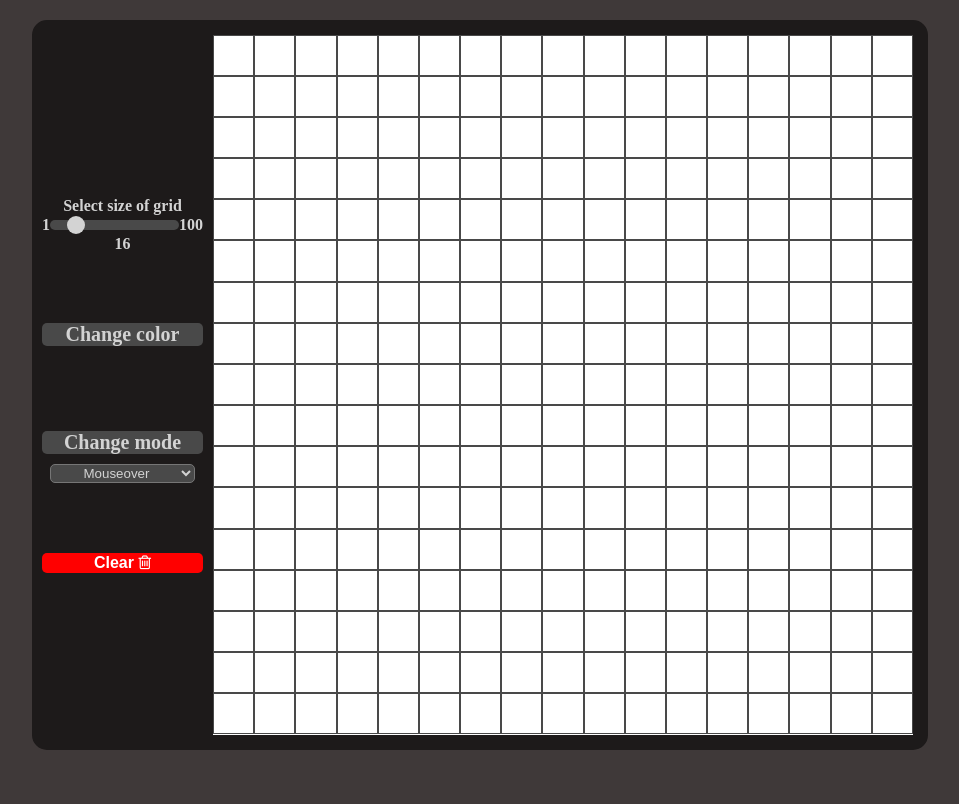
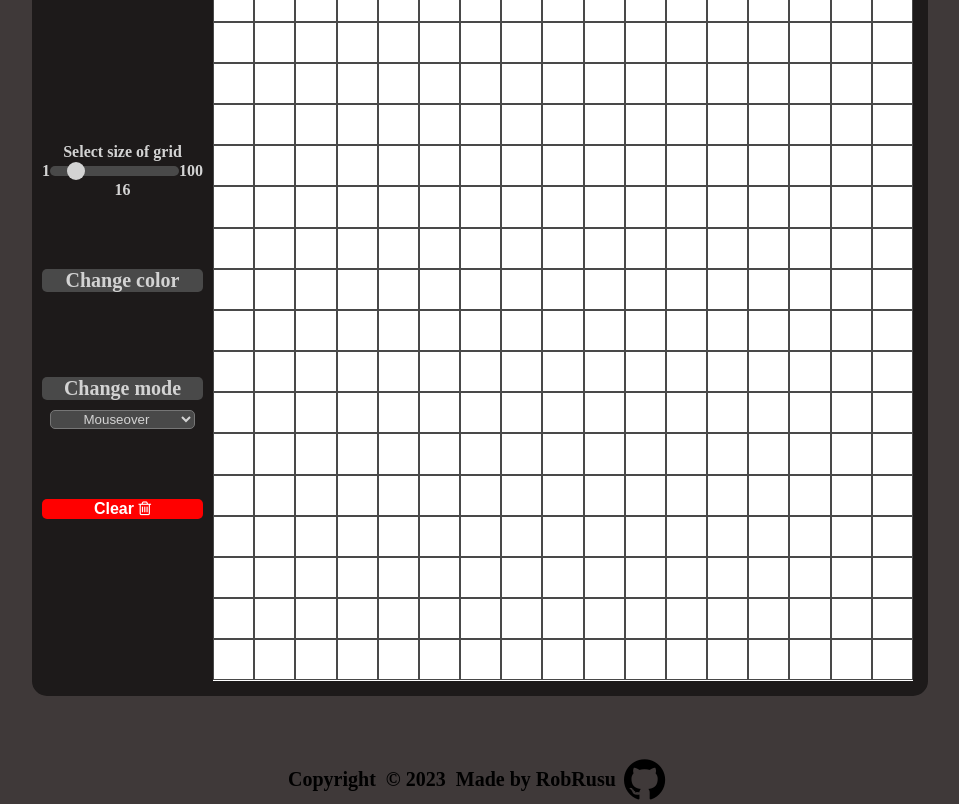
Before and after one commit to RobRusu/Etch-a-Sketch, a plain HTML site: page index.html in a window 1280 px wide. Shown: the whole page, without its empty margins (160-1119 px from the left). Drawn offline with Linux system fonts and the light colour scheme.

Commit message:
added footer and link to github

```diff
--- a/index.html
+++ b/index.html
@@ -67,6 +67,13 @@
         <button style="font-size:16px" class="reset">Clear <i class="fa fa-trash-o"></i></button>
       </div>
       <div class="container"></div>
+
+    </div>
+    <div class="footer">
+      <p>Copyright</p>
+      <p>© 2023</p>
+      <p>Made by RobRusu</p>
+      <a href="https://github.com/RobRusu?tab=repositories" target="_blank"><i class="fa fa-github footer" style="font-size:48px;color:black"></i></a>
     </div>
   </div>
 </body>
--- a/style.css
+++ b/style.css
@@ -185,3 +185,27 @@ input[type="range"]::-webkit-slider-thumb {
   box-shadow: 7px 6px 28px 1px rgba(0, 0, 0, 0.24);
   transform: translateY(0.5px);
 }
+
+.footer {
+  display: flex;
+  gap: 10px;
+  justify-content: center;
+  align-items: center;
+  flex: 1;
+  height: 59%;
+  font-size: 20px;
+  font-weight:600;
+}
+
+.fa.fa-github.footer {
+  display: flex;
+  justify-content: center;
+  align-items: end;
+  flex: 1;
+  width: 60%;
+  margin-left: 5px;
+}
+
+a {
+  text-decoration: none;
+}
```
Lines whose indentation alone changed are shown as unchanged.
